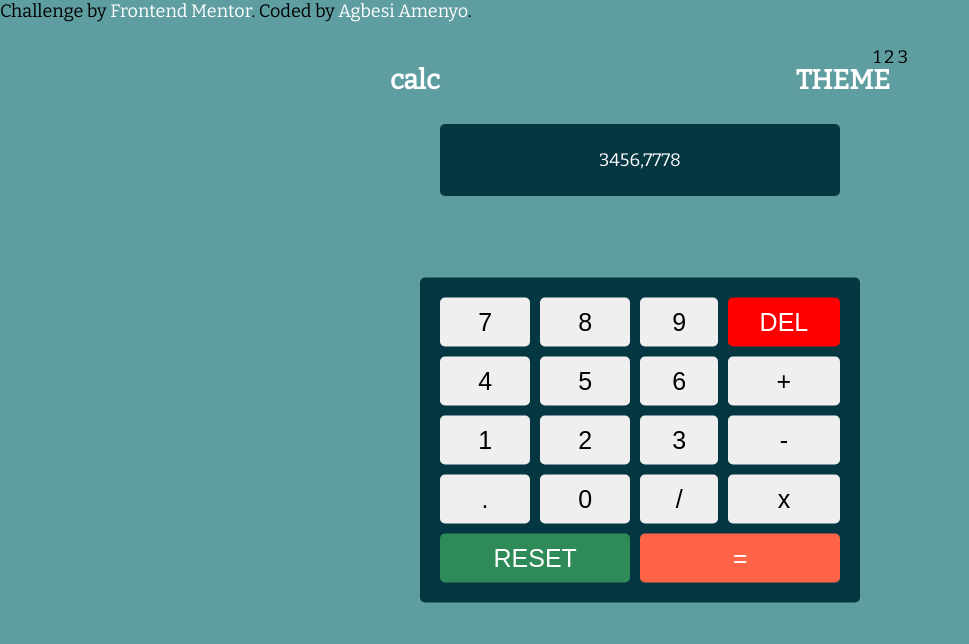
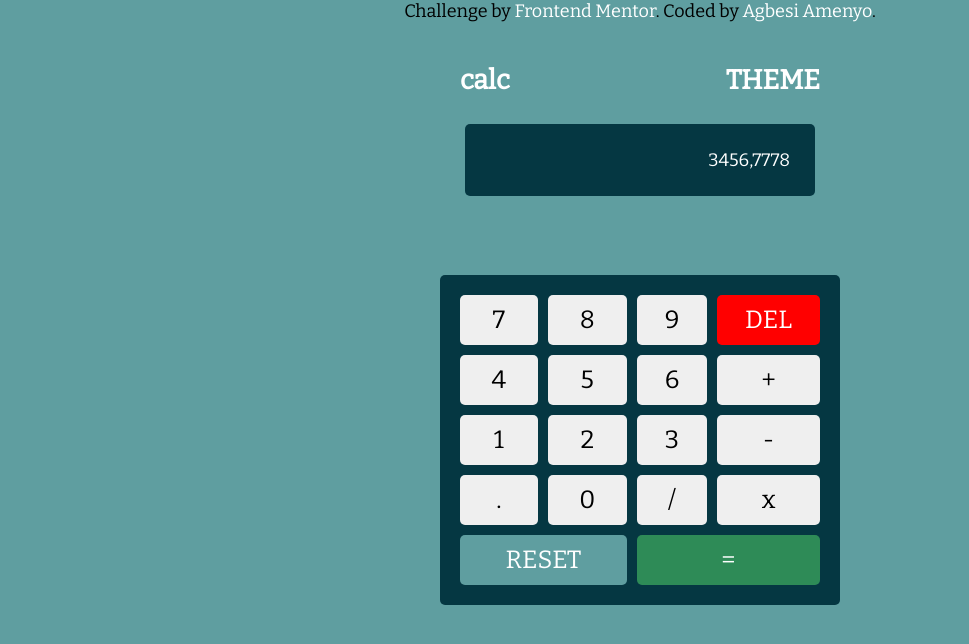
Before and after one commit to a-amenyo/FrontEndMentorChallenge-Calculator-App, a plain HTML site: page index.html in a window 1280 px wide. Shown: the whole page, without its empty margins (0-969 px from the left). Drawn offline with nearby package versions, Linux system fonts and the light colour scheme.

Commit message:
functionality started

```diff
--- a/css/styles.css
+++ b/css/styles.css
@@ -1,6 +1,7 @@
 * {
   margin: 0;
   padding: 0;
+  box-sizing: border-box;
 }
 body {
   background-color: cadetblue;
@@ -14,7 +15,7 @@ body {
   left: 50%;
   transform: translate(-50%, -50%);
   text-align: center;
-  width: 500px;
+  width: 400px;
 }
 #calc {
   float: left;
@@ -41,8 +42,10 @@ body {
   width: 350px;
   color: white;
 }
+.display p{
+  float: right;
+}
 .calculator{
-    /* background-color: #a2dbfa; */
     background-color: #053742;
     display: grid;
     gap: .625rem;
@@ -61,9 +64,15 @@ button{
     border-radius: 5px;
     border: none;
     text-decoration: none;
+    font-family: 'Bitter', serif;
 }
+button:active {
+    background-color: #3e8e41;
+    transform: translateY(2px);
+  }
 button:hover{
     cursor: pointer;
+    background-color: rgb(112, 128, 144);
 }
 #delete-bttn{
     background-color: red;
@@ -71,16 +80,20 @@ button:hover{
 }
 #reset-bttn{
     grid-column: 1/3;
-    background-color:seagreen;
+    background-color:cadetblue;
     color: white;
 }
 #equal-bttn{
     grid-column: 3/5;
-    background-color: tomato;
+    background-color: seagreen;
     color: white;
 }
 
 .attribution a {
+    text-align: center;
   text-decoration: none;
   color: white;
 }
+footer{
+    text-align: center;
+}
--- a/index.html
+++ b/index.html
@@ -21,43 +21,43 @@
     <title>Frontend Mentor | Calculator app</title>
   </head>
   <body>
-    <div class="wrapper">
       <div class="calculator-container">
         <h2 id="calc">calc</h2>
-        <p>1 2 3</p>
+        <!-- <p>1 2 3</p> -->
         <h2 id="theme">THEME</h2>
         <i class="fas fa-toggle-on"></i>
       </div>
       <!-- Displaying th result -->
-      <div class="display">3456,7778</div>
+      <div   class="display">
+        <p id="display"> 3456,7778</p>
+      </div>
       <!-- Main Calculator -->
       <div class="calculator">
-        <button>7</button>
-        <button>8</button>
-        <button>9</button>
+        <button value="7">7</button>
+        <button value="8">8</button>
+        <button value="9">9</button>
         <button id="delete-bttn">DEL</button>
-        <button>4</button>
-        <button>5</button>
-        <button>6</button>
-        <button>+</button>
-        <button>1</button>
-        <button>2</button>
-        <button>3</button>
-        <button>-</button>
-        <button>.</button>
-        <button>0</button>
-        <button>/</button>
-        <button>x</button>
+        <button value="4">4</button>
+        <button value="5">5</button>
+        <button value="6">6</button>
+        <button value="+" >+</button>
+        <button value="1" >1</button>
+        <button value="2" >2</button>
+        <button value="3" >3</button>
+        <button value="-" >-</button>
+        <button value="." >.</button>
+        <button value="0" >0</button>
+        <button value="/" >/</button>
+        <button value="*" >x</button>
         <button id="reset-bttn">RESET</button>
-        <button id="equal-bttn">=</button>
+        <button id="equal-bttn" value="=" >=</button>
       </div>
-    </div>
-
-    <div class="attribution">
-      Challenge by
-      <a href="https://www.frontendmentor.io?ref=challenge" target="_blank"
-        >Frontend Mentor</a
-      >. Coded by <a href="#">Agbesi Amenyo</a>.
-    </div>
+    <script src="js/calculator.js"></script>
   </body>
+  <footer class="attribution">
+    Challenge by
+    <a href="https://www.frontendmentor.io?ref=challenge" target="_blank"
+      >Frontend Mentor</a
+    >. Coded by <a href="#">Agbesi Amenyo</a>.
+  </footer>
 </html>
--- /dev/null
+++ b/js/calculator.js
@@ -0,0 +1,4 @@
+// let caclculator = document.getElementsByClassName("calculator");
+let display = document.getElementById("display");
+let buttonValue = document.getElementsByTagName("button");
+console.log(buttonValue.value);
```
